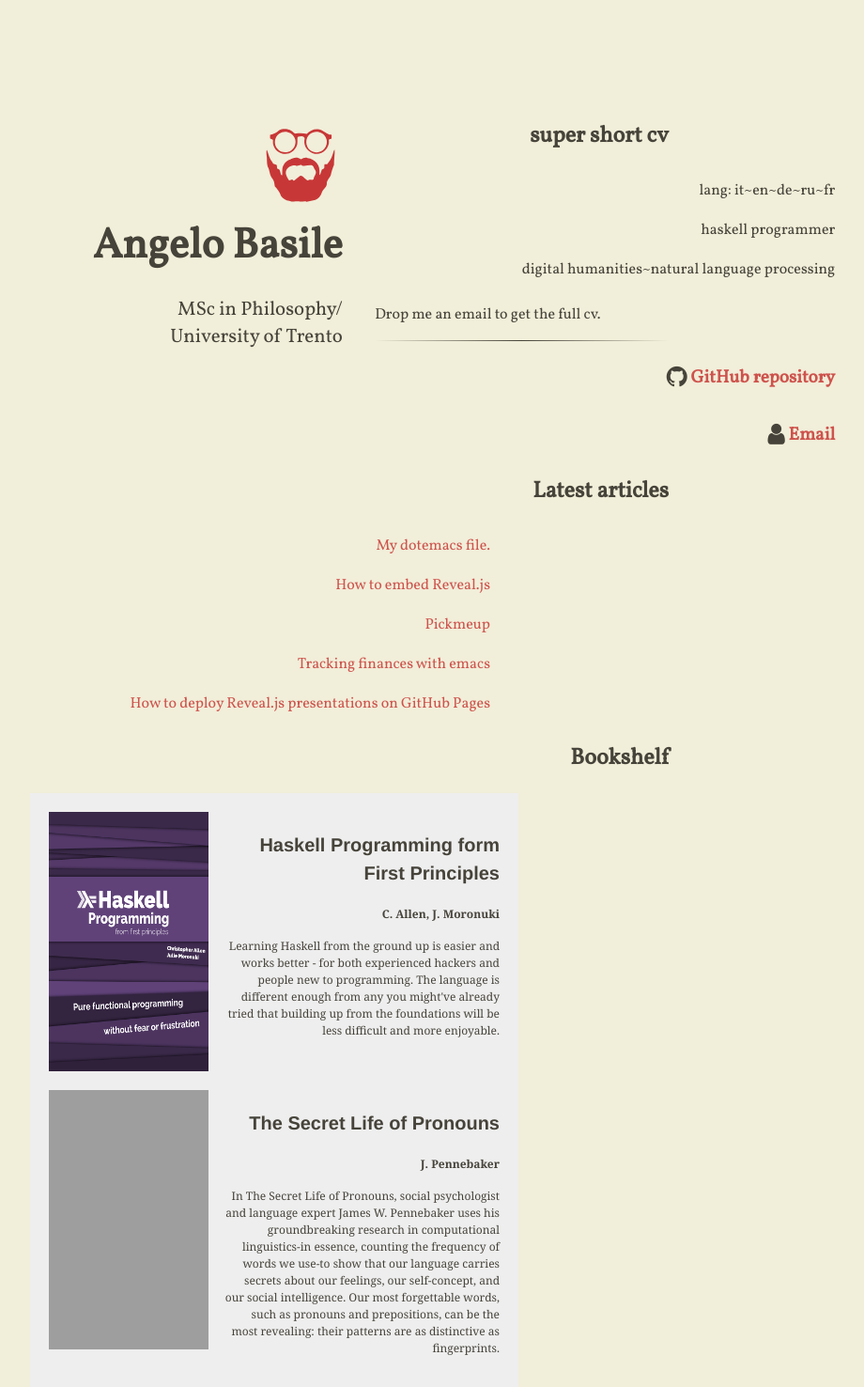
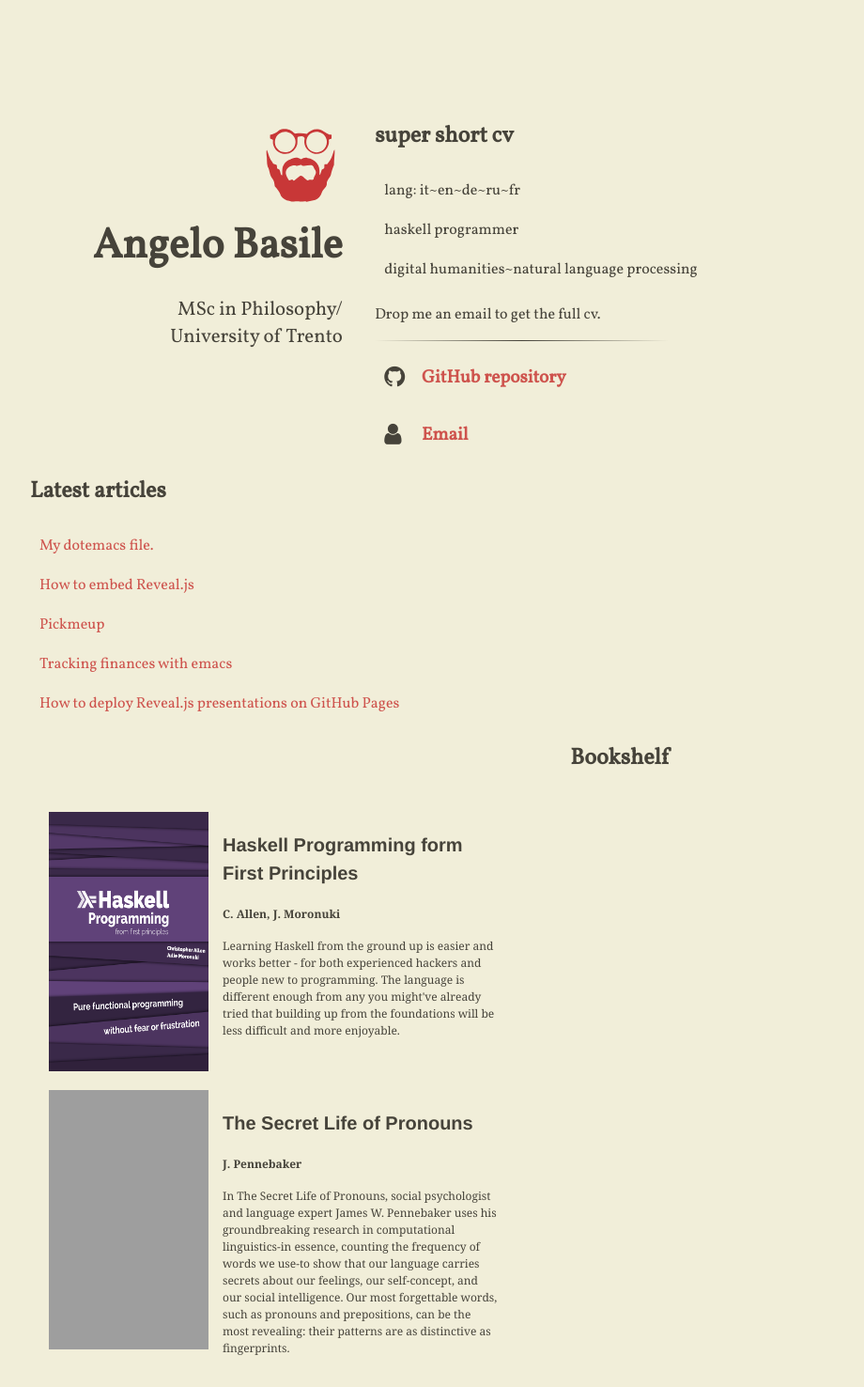
Before and after one commit to rs2/anbasile.github.io, a Jekyll site: the page built from index.html, in a window 1280 px wide. Shown: the whole page at 94% size, without its empty margins (268-1188 px from the left). Built offline with Jekyll 4.4.1, drawn with Linux system fonts in a browser that asks for light colours; nearby versions of some CDN libraries; grey boxes are pictures that could not be loaded.

Commit message:
Update main.scss

```diff
--- a/assets/main.scss
+++ b/assets/main.scss
@@ -58,11 +58,6 @@ since it must be aligned with the content */
 #postlist, ul{
     list-style-type: none;
     padding: 0;
-    text-align: right;
-}
-
-#postlist, h2{
-    text-align: right;
 }
 
 /*** books list ***/
@@ -90,7 +85,6 @@ since it must be aligned with the content */
 }
 
 #bookslist, li:hover {
-  background: #eee;
   cursor: pointer;
 }
 /*** logo ***/
```
